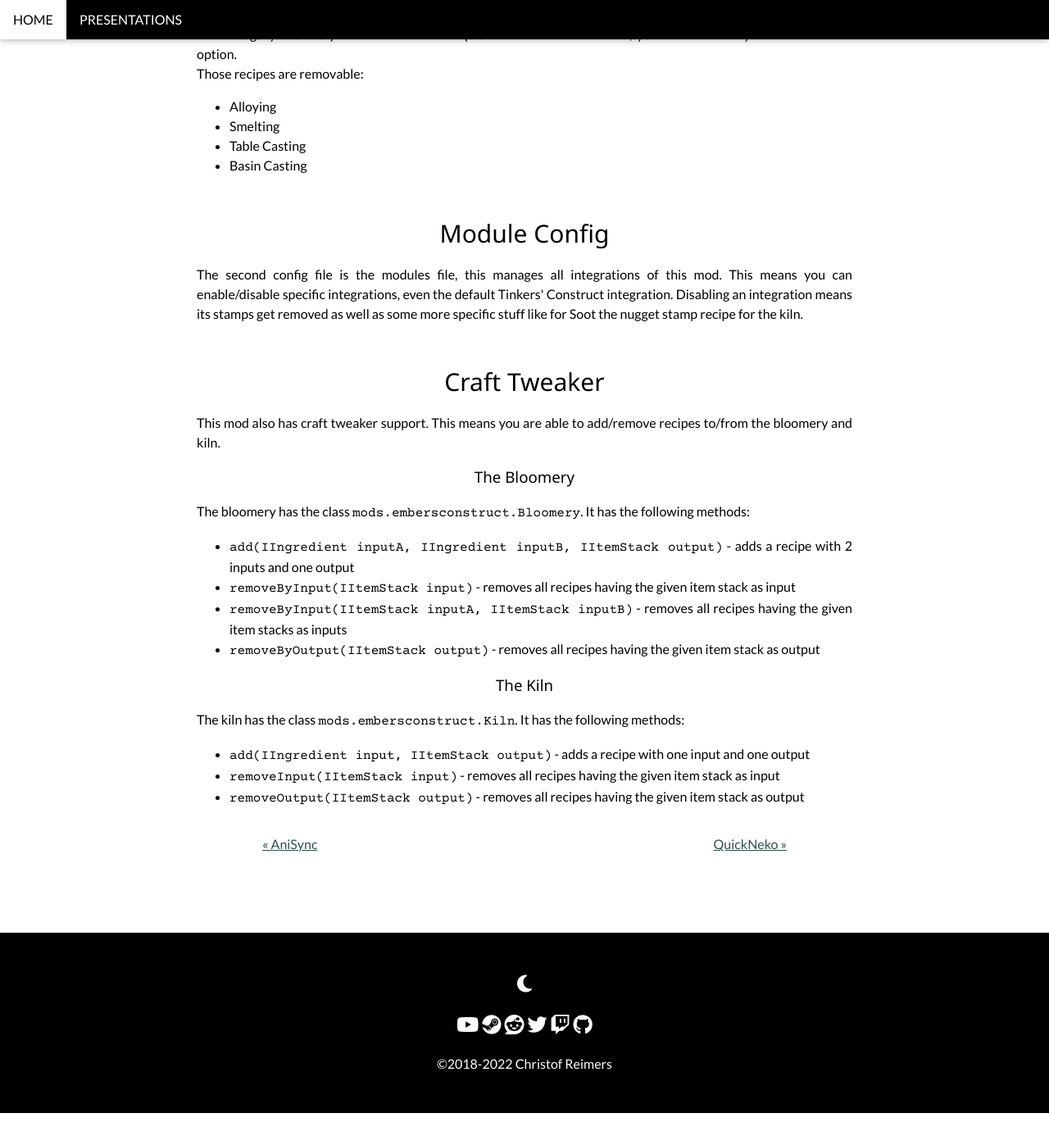
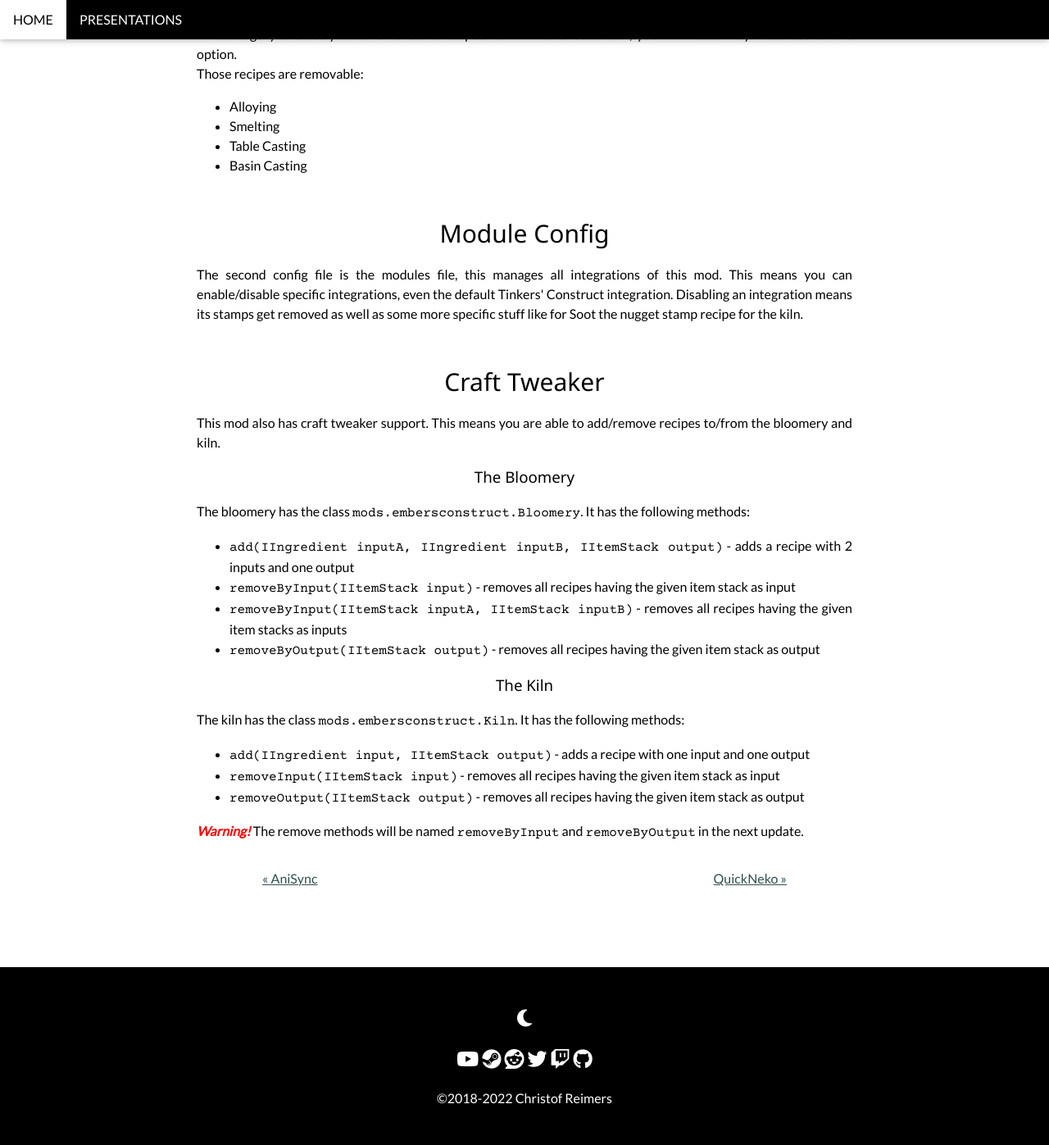
Before and after one commit to Peatral/peatral.github.io, a Jekyll site: the page built from _projects/embersconstruct.html, in a window 1280 px wide and 1400 px high, scrolled down 6530 px. Shown: the top 1397 px of the window at 82% size. Built offline with Jekyll 4.4.1, drawn with Linux system fonts in a browser that asks for light colours; nearby versions of some CDN libraries; before the commit the page ends 7888 px from its top, so only the background shows below that.

Commit message:
EC CT method warning & scene load opacity

```diff
--- a/_layouts/scene.html
+++ b/_layouts/scene.html
@@ -27,7 +27,7 @@ layout: default
     <section class="scene-page">
       {%- capture rawContent -%} {% include_relative {{ page.fountain_file }} %} {%-
       endcapture -%}
-      <pre id="script">{{- rawContent -}}</pre>
+      <pre id="script" style="opacity: 0%;">{{- rawContent -}}</pre>
 
       <div class="scene-holder">
         <div id="scene" class="scene"></div>
--- a/_projects/embersconstruct.html
+++ b/_projects/embersconstruct.html
@@ -89,7 +89,7 @@ redirect_from:
     The config system allows it to remove the recipes of the smeltery after the recipes got copied. This enables you to experience Tinkers with Embers only. For more on this read <a href="#config_tcrecipe" class="hover-opacity">here</a>.
     <br>
     <br>
-    <span style="color: red; font-style: italic; font-weight: bold;">Warning!</span> If this feature is used in combination with Tinkers Survival, read more <a href="#bloomery_wrought_iron" class="hover-opacity">here</a>.
+    <span class="warning">Warning!</span> If this feature is used in combination with Tinkers Survival, read more <a href="#bloomery_wrought_iron" class="hover-opacity">here</a>.
   </p>
 </section>
 
@@ -244,4 +244,7 @@ redirect_from:
     <li><code>removeInput(IItemStack input)</code> - removes all recipes having the given item stack as input</li>
     <li><code>removeOutput(IItemStack output)</code> - removes all recipes having the given item stack as output</li>
   </ul>
+  <p>
+    <span class="warning">Warning!</span> The remove methods will be named <code>removeByInput</code> and <code>removeByOutput</code> in the next update.
+  </p>
 </section>
--- a/_sass/peat.scss
+++ b/_sass/peat.scss
@@ -466,6 +466,12 @@ code {
   margin-top: 3rem;
 }
 
+.warning {
+  color: red;
+  font-style: italic;
+  font-weight: bold;
+}
+
 /* width */
 ::-webkit-scrollbar {
   width: 1rem;
```
